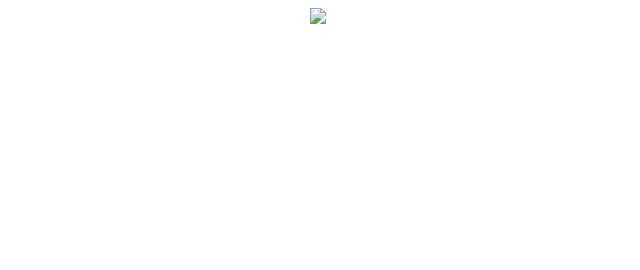
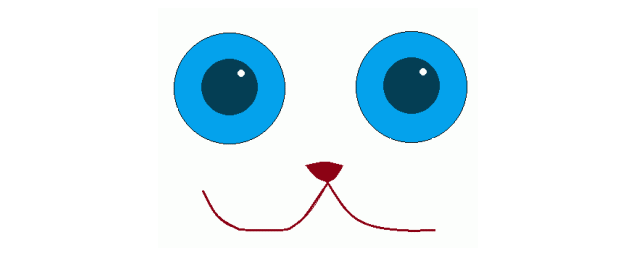
Before and after one commit to shandarov/meow, a plain HTML site: page index.html in a window 1280 px wide. Shown: the whole page, without its empty margins (322-962 px from the left). Drawn offline with Linux system fonts and the light colour scheme.

Commit message:
Update index.html

```diff
--- a/index.html
+++ b/index.html
@@ -7,7 +7,7 @@
 
 <body>
 <center>
-<img src="meow/meow_wating_5s.gif">
+<img src="meow/meow_waiting_5s.gif">
 </center>
 <script src="app.js"></script>
 </body>
```
